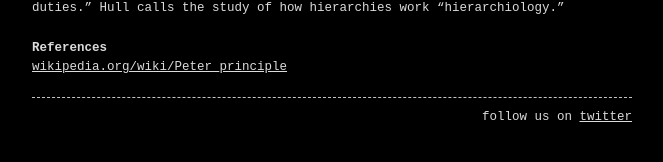
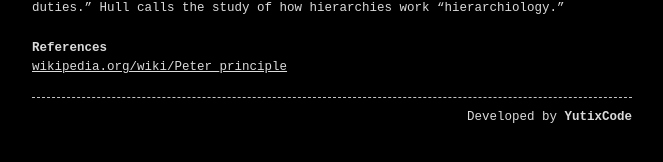
Before and after one commit to Yutixcode/Yutixcode.github.io, a Jekyll site: the page built from peter.md, in a window 1280 px wide. Shown: the part 692-854 px from the top of the page, without its empty margins (308-971 px from the left). Built offline with Jekyll 4.4.1, drawn with Linux system fonts in a browser that asks for light colours.

Commit message:
Update _config.yml

```diff
--- a/_config.yml
+++ b/_config.yml
@@ -11,7 +11,7 @@ header_pages:
 
 style: dark
 
-footer: 'follow us on <a href="https://twitter.com/">twitter</a>'
+footer: 'Developed by <b>YutixCode</b>'
 
 # Build settings
 markdown: kramdown
```
